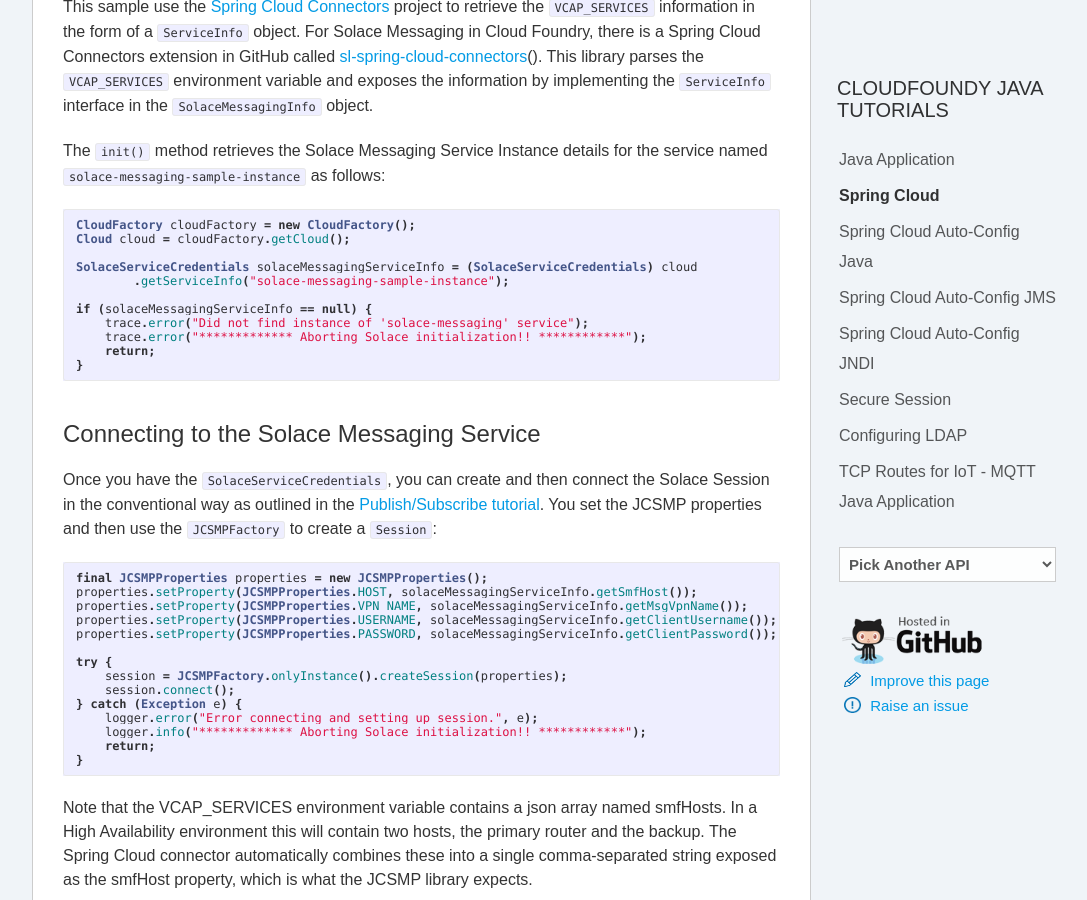
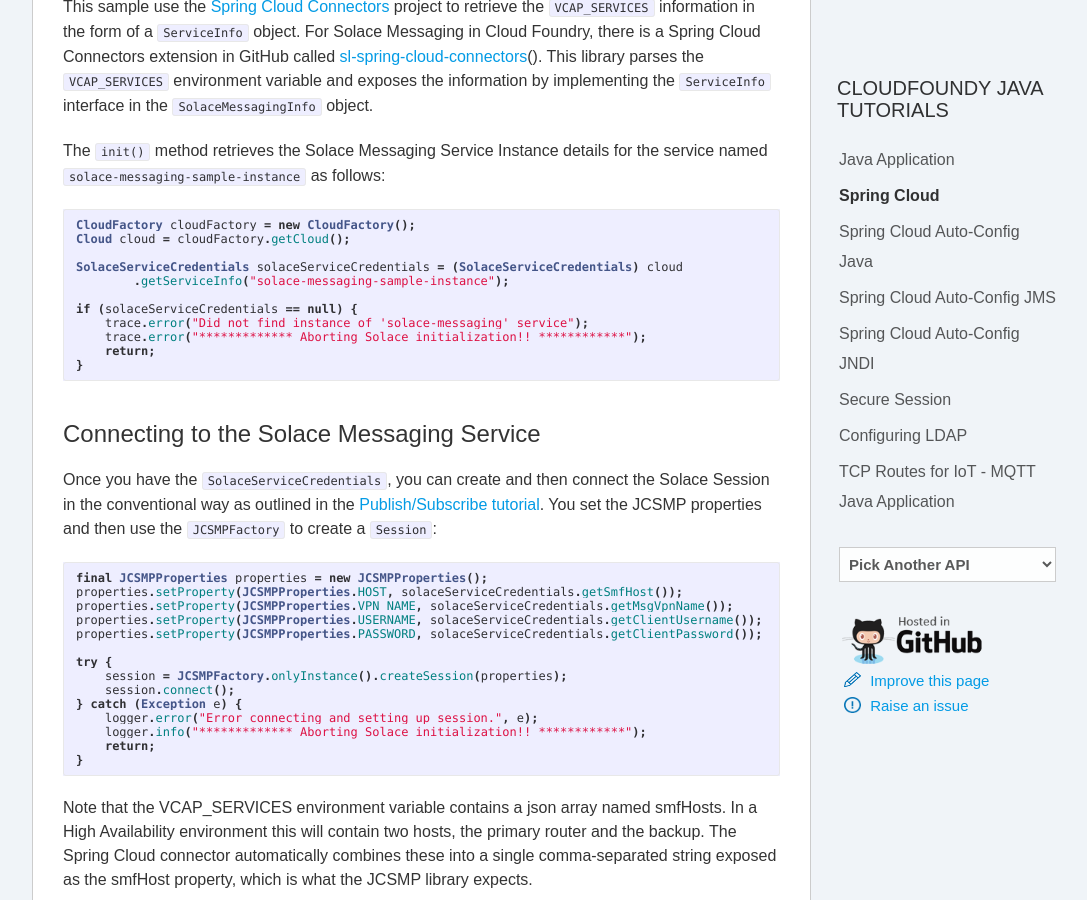
Before and after one commit to SolaceSamples/solace-samples-cloudfoundry-java, a Jekyll site: the page built from docs/_tutorials/spring-cloud.md, in a window 1280 px wide and 900 px high, scrolled down 3090 px. Shown: the whole window, without its empty margins (96-1183 px from the left). Built offline with Jekyll 4.4.1, drawn with Linux system fonts in a browser that asks for light colours.

Commit message:
rename solaceMessagingServiceInfo to solaceServiceCredentials

````diff
--- a/docs/_tutorials/spring-cloud.md
+++ b/docs/_tutorials/spring-cloud.md
@@ -110,10 +110,10 @@
 CloudFactory cloudFactory = new CloudFactory();
 Cloud cloud = cloudFactory.getCloud();
 
-SolaceServiceCredentials solaceMessagingServiceInfo = (SolaceServiceCredentials) cloud
+SolaceServiceCredentials solaceServiceCredentials = (SolaceServiceCredentials) cloud
         .getServiceInfo("solace-messaging-sample-instance");
 
-if (solaceMessagingServiceInfo == null) {
+if (solaceServiceCredentials == null) {
     trace.error("Did not find instance of 'solace-messaging' service");
     trace.error("************* Aborting Solace initialization!! ************");
     return;
@@ -126,10 +126,10 @@
 
 ```java
 final JCSMPProperties properties = new JCSMPProperties();
-properties.setProperty(JCSMPProperties.HOST, solaceMessagingServiceInfo.getSmfHost());
-properties.setProperty(JCSMPProperties.VPN_NAME, solaceMessagingServiceInfo.getMsgVpnName());
-properties.setProperty(JCSMPProperties.USERNAME, solaceMessagingServiceInfo.getClientUsername());
-properties.setProperty(JCSMPProperties.PASSWORD, solaceMessagingServiceInfo.getClientPassword());
+properties.setProperty(JCSMPProperties.HOST, solaceServiceCredentials.getSmfHost());
+properties.setProperty(JCSMPProperties.VPN_NAME, solaceServiceCredentials.getMsgVpnName());
+properties.setProperty(JCSMPProperties.USERNAME, solaceServiceCredentials.getClientUsername());
+properties.setProperty(JCSMPProperties.PASSWORD, solaceServiceCredentials.getClientPassword());
 
 try {
     session = JCSMPFactory.onlyInstance().createSession(properties);
````
Also changed, not shown: docs/_tutorials/secure-session.md (+2 -2 lines), README.md, 2 other files.
